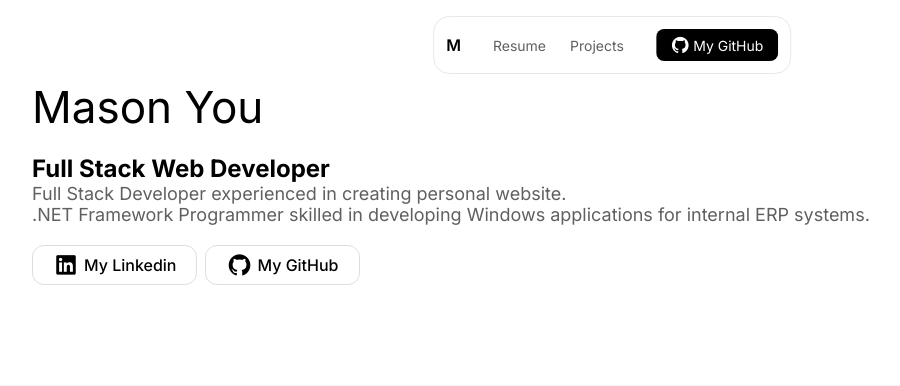
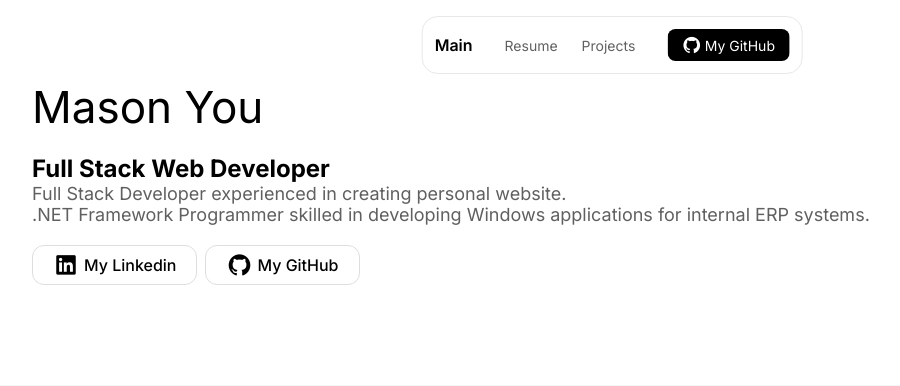
Before and after one commit to MasonYou/myDjango, a Django app: page / in a window 1280 px wide. Shown: the top 386 px of the page, without its empty margins (28-928 px from the left). Run offline with Django 5.2, Linux system fonts and the light colour scheme.

Commit message:
Update Nav

```diff
--- a/personalPortfolio/templates/ppNavBar.html
+++ b/personalPortfolio/templates/ppNavBar.html
@@ -1,6 +1,6 @@
 <nav>
     <div class="logo">
-        <a href="{% url 'masonMainPage' %}">M</a>
+        <a href="{% url 'masonMainPage' %}">Main</a>
     </div>
     <div class="nav-links">
         <a href="{% url 'masonDocs' %}">Resume</a>
```
